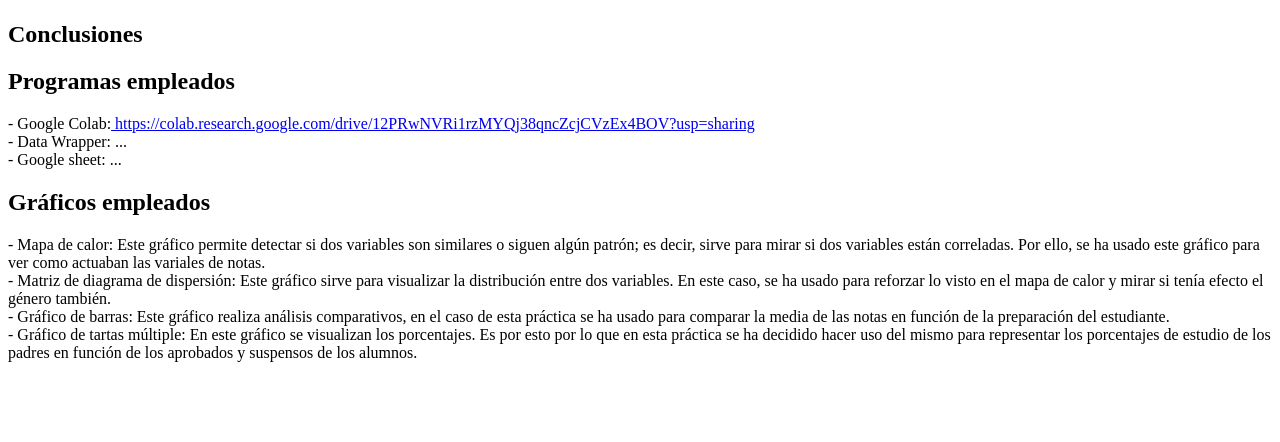
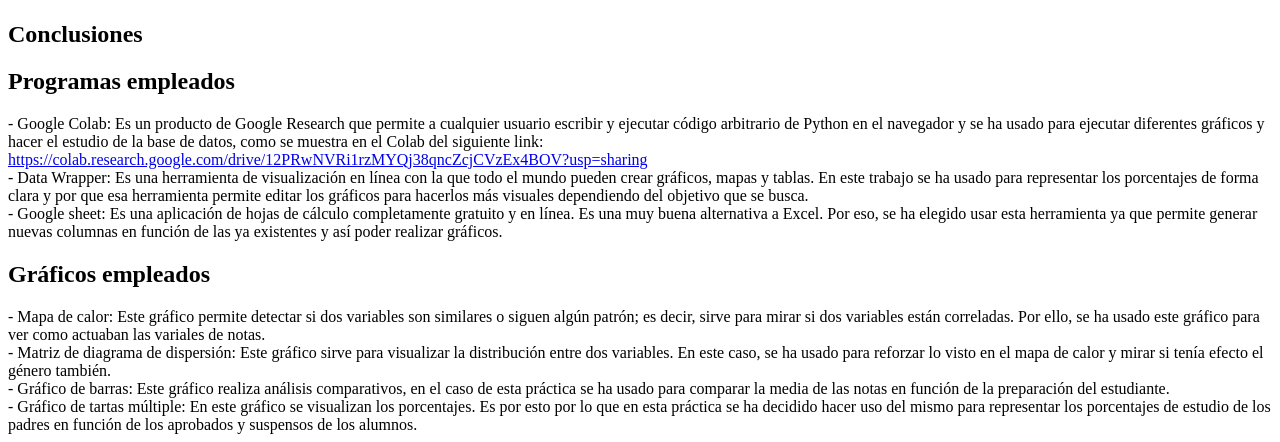
Before and after one commit to nereagondra/08MBID_Practica_Nerea_Gondra, a website: page index.html in a window 1280 px wide. Shown: the part 2708-3150 px from the top of the page. Before the commit the page ends 3078 px from the top, so only its background shows below. Drawn offline with Linux system fonts and the light colour scheme.

Commit message:
1 file modified

```diff
--- a/index.html
+++ b/index.html
@@ -67,14 +67,14 @@
   <h2> Conclusiones </h2>
 
   <h2> Programas empleados </h2>
-  <span class="negrita">- Google Colab:</span><a href="https://colab.research.google.com/drive/12PRwNVRi1rzMYQj38qncZcjCVzEx4BOV?usp=sharing" target="_blank">
+  <span class="negrita">- Google Colab: Es un producto de Google Research que permite a cualquier usuario escribir y ejecutar código arbitrario de Python en el navegador y se ha usado para ejecutar diferentes gráficos y hacer el estudio de la base de datos, como se muestra en el Colab del siguiente link: <br />
+    </span><a href="https://colab.research.google.com/drive/12PRwNVRi1rzMYQj38qncZcjCVzEx4BOV?usp=sharing" target="_blank">
     https://colab.research.google.com/drive/12PRwNVRi1rzMYQj38qncZcjCVzEx4BOV?usp=sharing
   </a>
-
   <br />
-  <span class="negrita">- Data Wrapper:</span> ...
+  <span class="negrita">- Data Wrapper:</span> Es una herramienta de visualización en línea con la que todo el mundo pueden crear gráficos, mapas y tablas. En este trabajo se ha usado para representar los porcentajes de forma clara y por que esa herramienta permite editar los gráficos para hacerlos más visuales dependiendo del objetivo que se busca.
   <br />
-  <span class="negrita">- Google sheet:</span> ...
+  <span class="negrita">- Google sheet:</span> Es una aplicación de hojas de cálculo completamente gratuito y en línea. Es una muy buena alternativa a Excel. Por eso, se ha elegido usar esta herramienta ya que permite generar nuevas columnas en función de las ya existentes y así poder realizar gráficos.
   <h2> Gráficos empleados</h2>
   <span class="negrita">- Mapa de calor:</span> Este gráfico permite detectar si dos variables son similares o siguen algún patrón; es decir, sirve para mirar si dos variables están correladas. Por ello, se ha usado este gráfico para ver como actuaban las variales de notas.
   <br />
```
